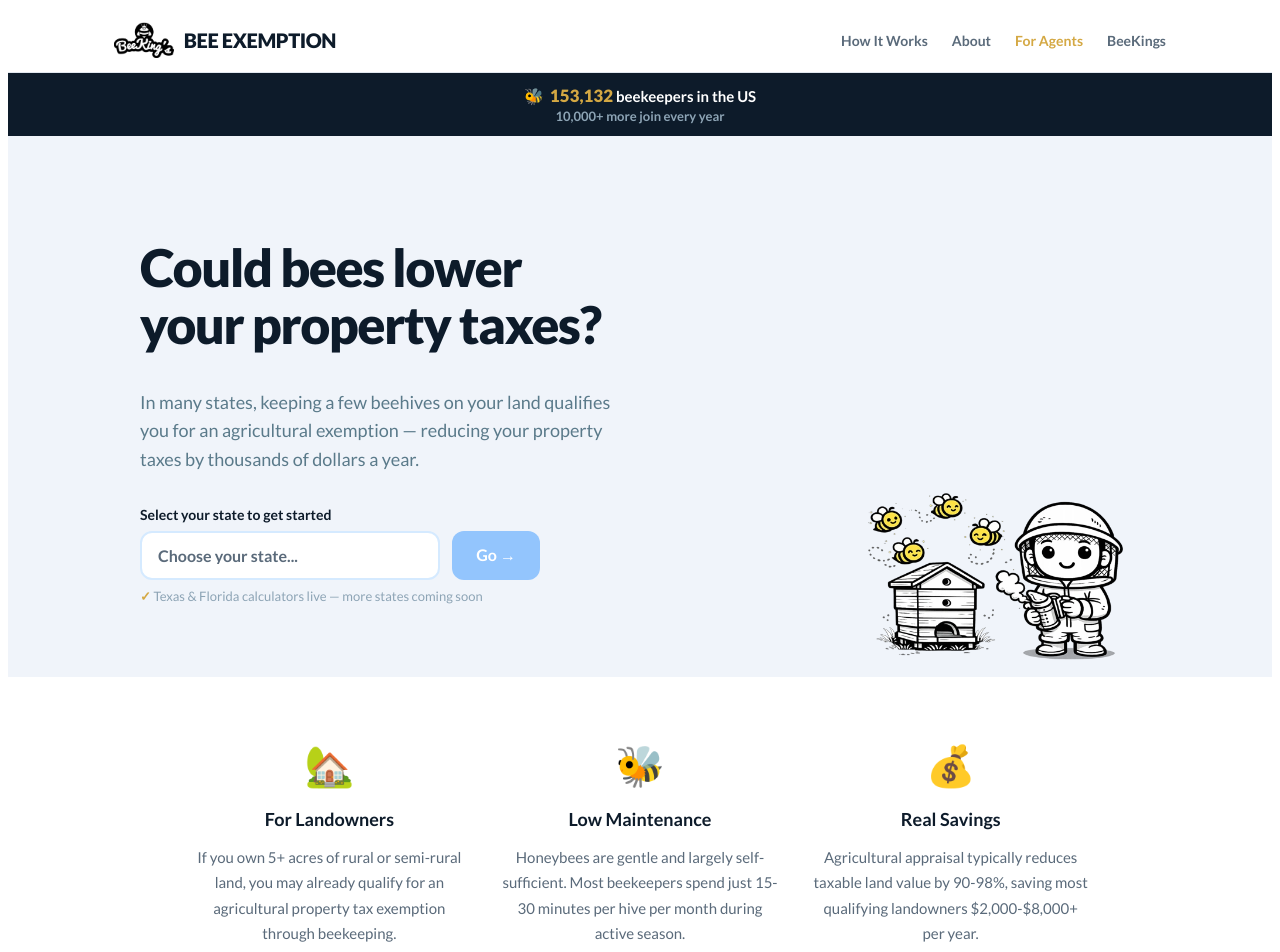
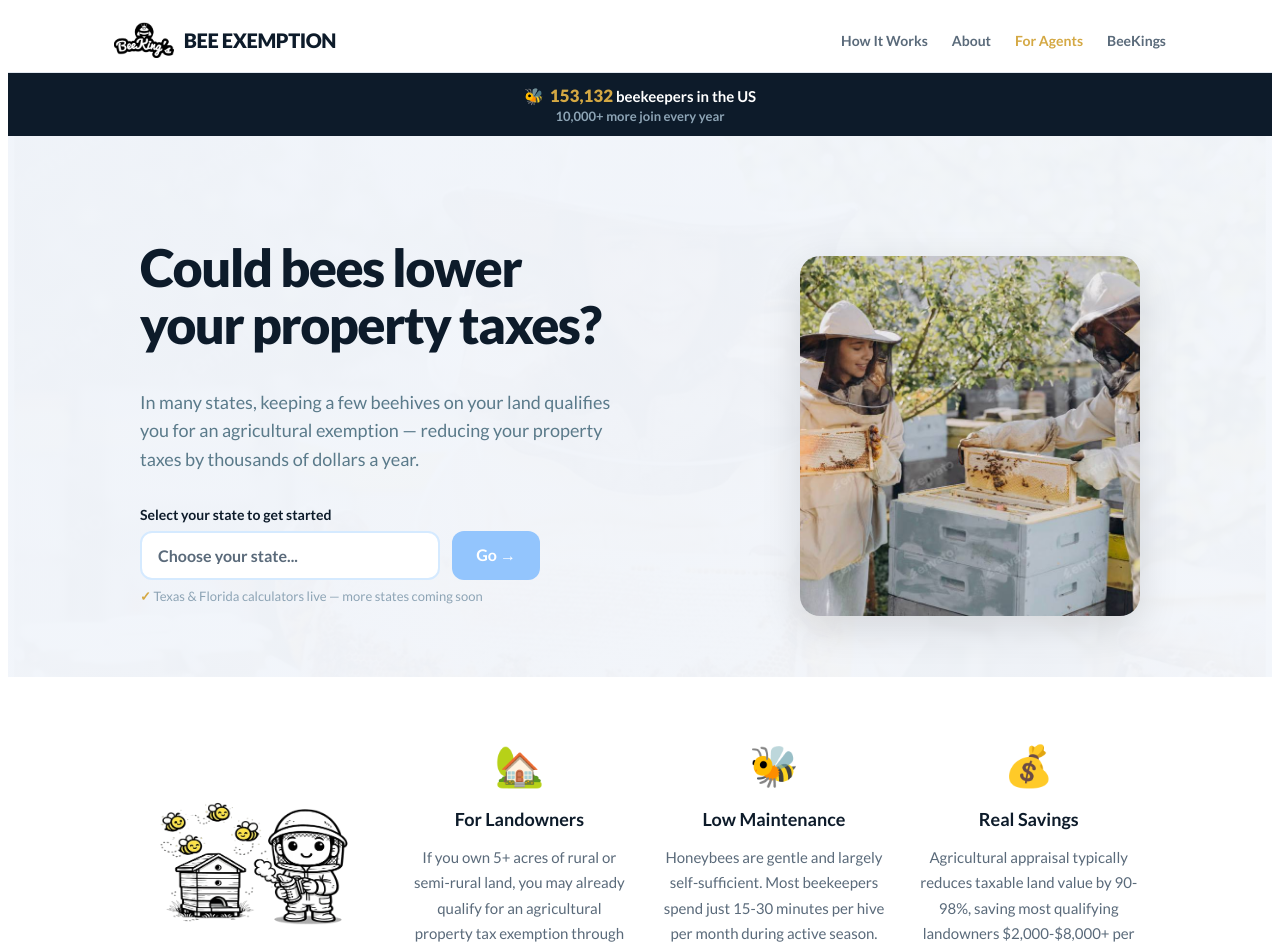
Before and after one commit to beekingsco/texasbeeexemption, a Next.js app: page / in a window 1280 px wide. Shown: the top 952 px of the page. Built offline with nearby package versions, Linux system fonts and the light colour scheme.

Commit message:
Hero: real beekeeper photo bg + inspecting photo right side, cartoon moved to Quick Facts

```diff
--- a/app/page.tsx
+++ b/app/page.tsx
@@ -203,9 +203,13 @@ export default function NationalLanding() {
         )}
       </div>
 
-      {/* HERO */}
-      <section className="hero-section" style={{ background: C.sky, padding: '60px 24px 0', overflow: 'hidden' }}>
-        <div className="hero-layout" style={{ maxWidth: 1000, margin: '0 auto', display: 'flex', alignItems: 'flex-end', gap: 40 }}>
+      {/* HERO — real photo background */}
+      <section className="hero-section" style={{ position: 'relative', padding: '60px 24px 0', overflow: 'hidden' }}>
+        {/* Background photo */}
+        <div style={{ position: 'absolute', top: 0, left: 0, right: 0, bottom: 0, backgroundImage: 'url(/beekeeper-frame.jpg)', backgroundSize: 'cover', backgroundPosition: 'center 30%', opacity: 0.15 }} />
+        <div style={{ position: 'absolute', top: 0, left: 0, right: 0, bottom: 0, background: `linear-gradient(135deg, ${C.sky}ee 0%, ${C.sky}dd 50%, ${C.sky}cc 100%)` }} />
+
+        <div className="hero-layout" style={{ maxWidth: 1000, margin: '0 auto', display: 'flex', alignItems: 'center', gap: 40, position: 'relative', zIndex: 1 }}>
           <div className="hero-text fade-in" style={{ flex: 1, display: 'flex', flexDirection: 'column', alignItems: 'flex-start', paddingBottom: 60 }}>
             <h1 style={{ fontSize: 'clamp(28px, 5vw, 52px)', fontWeight: 900, color: C.navy, lineHeight: 1.1, letterSpacing: '-0.03em', marginBottom: 16 }}>
               Could bees lower<br />your property taxes?
@@ -259,12 +263,12 @@ export default function NationalLanding() {
             </div>
           </div>
 
-          {/* Beekeeper illustration */}
-          <div className="hero-img" style={{ flex: '0 0 auto', maxWidth: 300, alignSelf: 'flex-end' }}>
+          {/* Real photo on right side */}
+          <div className="hero-img" style={{ flex: '0 0 auto', maxWidth: 340, borderRadius: 20, overflow: 'hidden', boxShadow: '0 12px 40px rgba(0,0,0,0.12)' }}>
             <img
-              src="/hero-beekeeper.png"
-              alt="Friendly beekeeper illustration"
-              style={{ width: '100%', display: 'block', objectFit: 'contain' }}
+              src="/beekeepers-inspecting.jpg"
+              alt="Beekeepers inspecting hive"
+              style={{ width: '100%', display: 'block', objectFit: 'cover', height: 360 }}
             />
           </div>
         </div>
@@ -272,7 +276,16 @@ export default function NationalLanding() {
 
       {/* QUICK FACTS */}
       <section style={{ padding: '64px 24px', background: C.white }}>
-        <div style={{ maxWidth: 900, margin: '0 auto' }}>
+        <div style={{ maxWidth: 1000, margin: '0 auto', display: 'flex', alignItems: 'center', gap: 48 }} className="hero-layout">
+          {/* Cartoon beekeeper illustration */}
+          <div className="hero-img" style={{ flex: '0 0 auto', maxWidth: 220 }}>
+            <img
+              src="/hero-beekeeper.png"
+              alt="Friendly beekeeper illustration"
+              style={{ width: '100%', display: 'block', objectFit: 'contain' }}
+            />
+          </div>
+          <div style={{ flex: 1 }}>
             <div className="r-grid3">
               {[
                 { icon: '🏡', title: 'For Landowners', desc: 'If you own 5+ acres of rural or semi-rural land, you may already qualify for an agricultural property tax exemption through beekeeping.' },
@@ -285,6 +298,7 @@ export default function NationalLanding() {
                   <p style={{ fontSize: 15, color: C.gray, lineHeight: 1.7 }}>{item.desc}</p>
                 </div>
               ))}
+            </div>
           </div>
         </div>
       </section>
```
Lines whose indentation alone changed are shown as unchanged.
